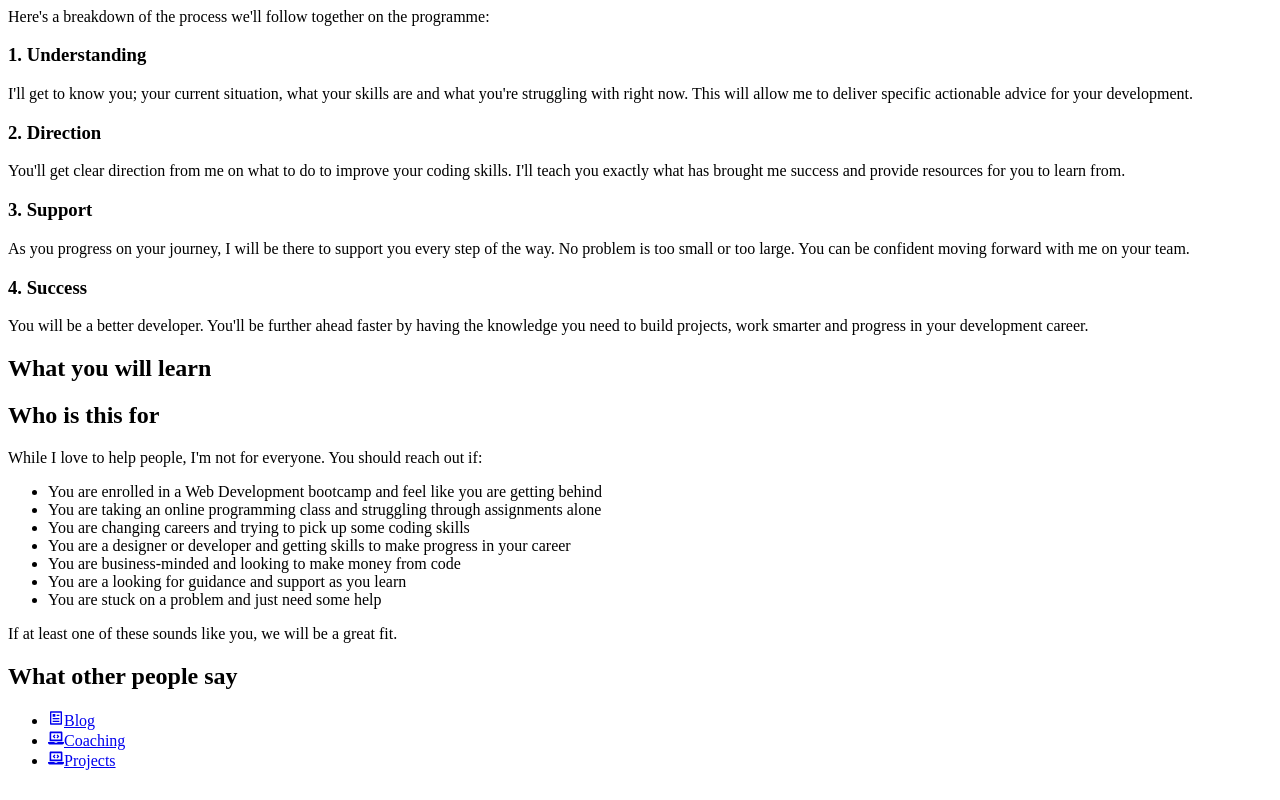
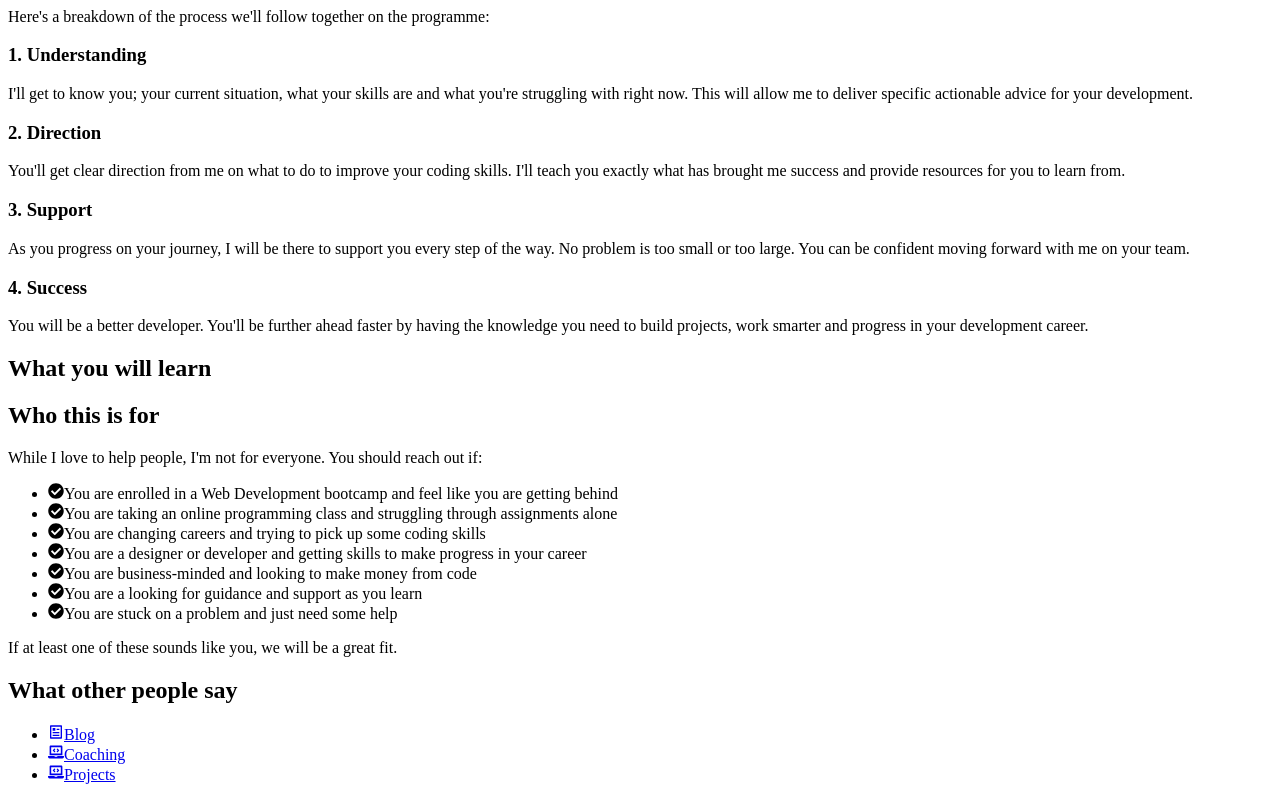
Before and after one commit to kyrelldixon/kyrelldixon.com, a Next.js app: page /coaching in a window 1280 px wide. Shown: the part 414-1214 px from the top of the page. Built offline with nearby package versions, Linux system fonts and the light colour scheme; a web font is replaced by a local one.

Commit message:
feat: add who I can help section

```diff
--- a/components/icon.js
+++ b/components/icon.js
@@ -7,10 +7,11 @@ import {
   FiChevronRight,
   FiExternalLink,
 } from "react-icons/fi";
-import { FaLaptopCode } from "react-icons/fa";
+import { FaLaptopCode, FaCheckCircle } from "react-icons/fa";
 import { RiArticleLine } from "react-icons/ri";
 import { TiContacts } from "react-icons/ti";
 import { MdClose } from "react-icons/md";
+// import { IoIosCheckmarkCircle } from "react-icons/io";
 
 export default function Icon({ name }) {
   switch (name.toLowerCase()) {
@@ -36,6 +37,8 @@ export default function Icon({ name }) {
       return <FiChevronRight />;
     case "external-link":
       return <FiExternalLink />;
+    case "check-circle":
+      return <FaCheckCircle />;
     default:
       return null;
   }
--- a/pages/coaching.js
+++ b/pages/coaching.js
@@ -1,4 +1,5 @@
 import PageLayout from "components/page-layout";
+import Icon from "components/icon";
 
 export default function CoachingPage() {
   return (
@@ -16,13 +17,13 @@ export default function CoachingPage() {
             href="https://app.acuityscheduling.com/schedule.php?owner=19120506#selectedTimes"
             target="_blank"
             rel="noopener noreferrer"
-            className="px-6 py-2 text-sm font-semibold bg-blue-600 rounded-lg hover:bg-blue-500"
+            className="px-6 py-2 text-sm font-semibold bg-green-400 rounded-lg hover:bg-green-500"
           >
             Schedule a Session
           </a>
         </section>
         <section className="py-16 md:py-20">
-          <div className="max-w-2xl mx-auto">
+          <div className="max-w-xl mx-auto">
             <h2 className="mb-10 text-2xl font-extrabold leading-tight md:mb-10 md:text-4xl">
               What to expect
             </h2>
@@ -47,7 +48,7 @@ export default function CoachingPage() {
               </p>
             </div>
           </div>
-          <div className="grid max-w-4xl grid-cols-1 gap-8 mx-auto mt-12 md:grid-cols-2 md:grid-rows-2">
+          <div className="grid max-w-3xl grid-cols-1 gap-8 mx-auto mt-12 md:grid-cols-2 md:grid-rows-2">
             <div className="p-4 bg-gray-900 rounded-lg shadow md:p-6 lg:p-8">
               <h3 className="mb-4 text-lg font-extrabold md:text-2xl">
                 1. Understanding
@@ -91,44 +92,69 @@ export default function CoachingPage() {
           </div>
         </section>
         <section className="py-8 md:py-12">
-          <div className="max-w-2xl mx-auto">
+          <div className="max-w-xl mx-auto">
             <h2 className="mb-10 text-2xl font-extrabold leading-tight md:mb-10 md:text-4xl">
               What you will learn
             </h2>
           </div>
         </section>
         <section className="py-8 md:py-12">
-          <div className="max-w-2xl mx-auto">
+          <div className="max-w-xl mx-auto">
             <h2 className="mb-10 text-2xl font-extrabold leading-tight md:mb-10 md:text-4xl">
-              Who is this for
+              Who this is for
             </h2>
             <div className="leading-relaxed">
               <p className="mb-8">
                 While I love to help people, I'm not for everyone. You should
                 reach out if:
               </p>
-              <ul className="mb-8 space-y-4 list-disc list-inside">
+              <ul className="mb-8 space-y-3">
                 <li>
+                  <span className="inline-block pb-1 mr-2 text-lg text-green-400">
+                    <Icon name="check-circle" />
+                  </span>
                   You are enrolled in a Web Development bootcamp and feel like
                   you are getting behind
                 </li>
                 <li>
+                  <span className="inline-block pb-1 mr-2 text-lg text-green-400">
+                    <Icon name="check-circle" />
+                  </span>
                   You are taking an online programming class and struggling
                   through assignments alone
                 </li>
                 <li>
+                  <span className="inline-block mr-2 text-lg text-green-400">
+                    <Icon name="check-circle" />
+                  </span>
                   You are changing careers and trying to pick up some coding
                   skills
                 </li>
                 <li>
+                  <span className="inline-block pb-1 mr-2 text-lg text-green-400">
+                    <Icon name="check-circle" />
+                  </span>
                   You are a designer or developer and getting skills to make
                   progress in your career
                 </li>
                 <li>
+                  <span className="inline-block pb-1 mr-2 text-lg text-green-400">
+                    <Icon name="check-circle" />
+                  </span>
                   You are business-minded and looking to make money from code
                 </li>
-                <li>You are a looking for guidance and support as you learn</li>
-                <li>You are stuck on a problem and just need some help</li>
+                <li>
+                  <span className="inline-block pb-1 mr-2 text-lg text-green-400">
+                    <Icon name="check-circle" />
+                  </span>
+                  You are a looking for guidance and support as you learn
+                </li>
+                <li>
+                  <span className="inline-block pb-1 mr-2 text-lg text-green-400">
+                    <Icon name="check-circle" />
+                  </span>
+                  You are stuck on a problem and just need some help
+                </li>
               </ul>
             </div>
             <p>
@@ -137,7 +163,7 @@ export default function CoachingPage() {
           </div>
         </section>
         <section className="py-8 md:py-12">
-          <div className="max-w-2xl mx-auto">
+          <div className="max-w-xl mx-auto">
             <h2 className="mb-10 text-2xl font-extrabold leading-tight md:mb-10 md:text-4xl">
               What other people say
             </h2>
--- a/styles/index.css
+++ b/styles/index.css
@@ -63,3 +63,7 @@ html {
 }
 
 @tailwind utilities;
+
+svg {
+  display: inline-block;
+}
```
